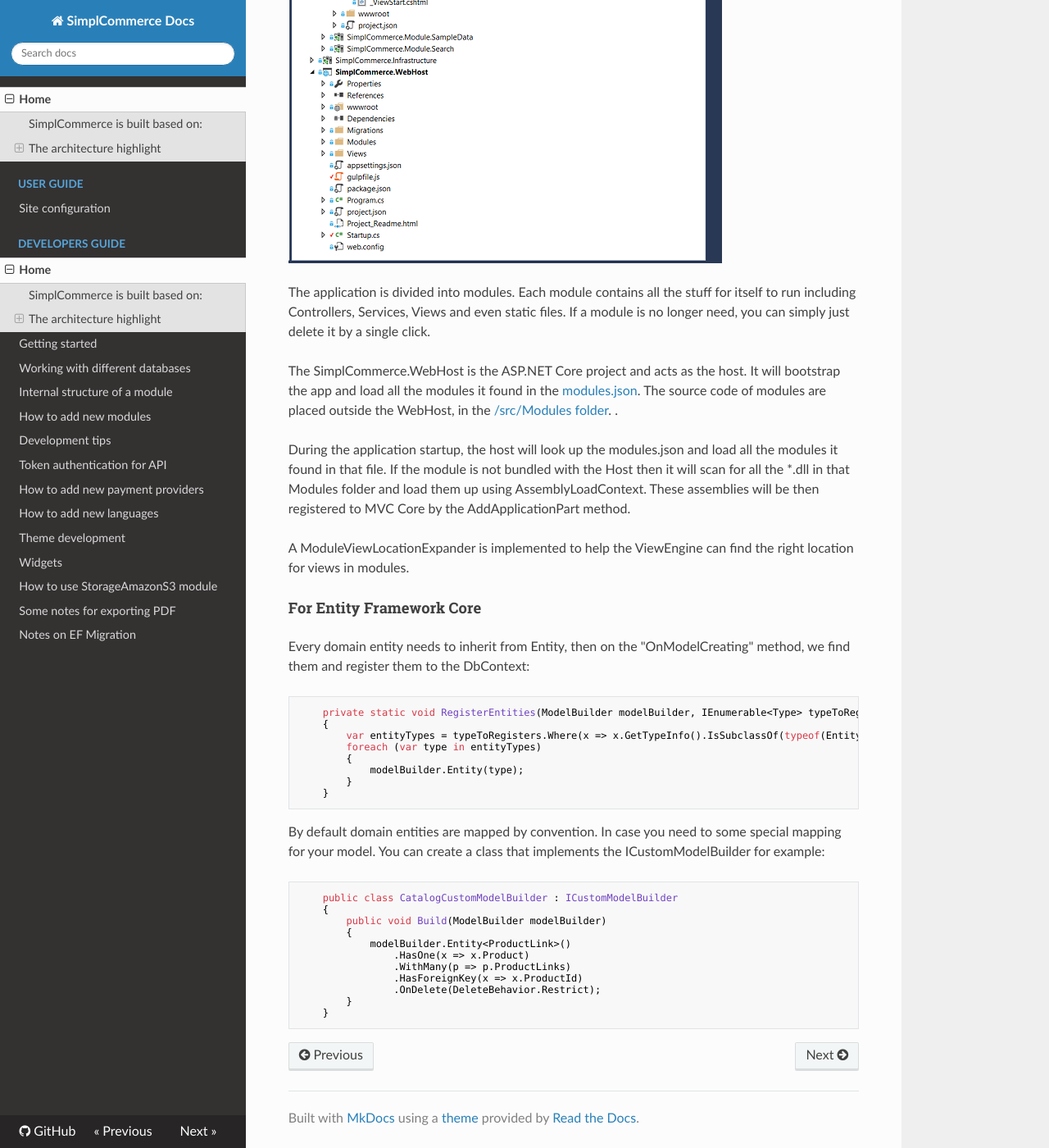
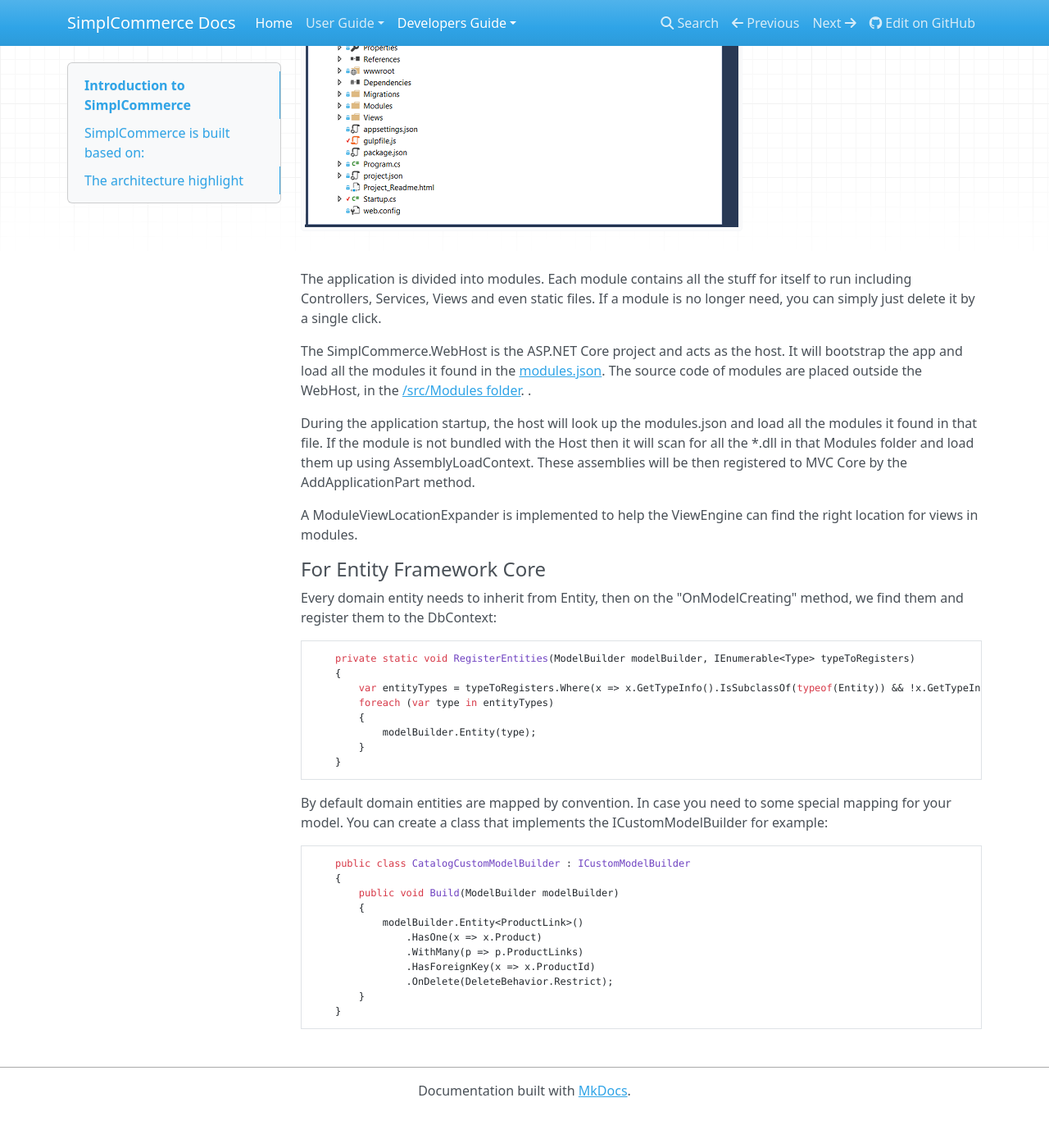
Before and after one commit to simplcommerce/docs, an MkDocs documentation site: the page built from docs/index.md, in a window 1280 px wide and 1400 px high, scrolled down 868 px. Shown: the whole window at 82% size. Built offline with MkDocs 1.6.1, drawn with Linux system fonts in a browser that asks for light colours; nearby versions of some CDN libraries; after the commit the page ends 2226 px from its top, so only the background shows below that; some of the changed text lies outside the part shown.

Commit message:
try to fix nav

```diff
--- a/mkdocs.yml
+++ b/mkdocs.yml
@@ -1,7 +1,8 @@
 site_name: SimplCommerce Docs
-theme: readthedocs
 repo_url: https://github.com/simplcommerce/docs
 google_analytics: ['UA-78132767-3', 'docs.simplcommerce.com']
+theme:
+    name: mkdocs
 nav:
     - Home: index.md
     - User Guide:
```
